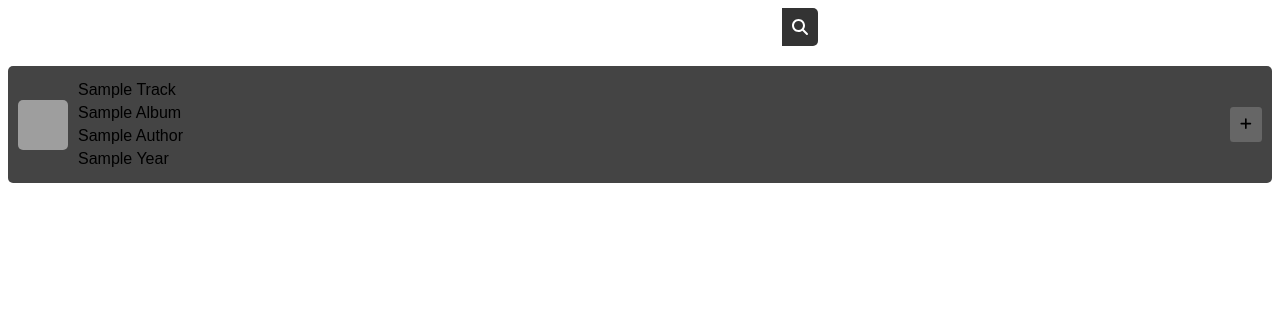
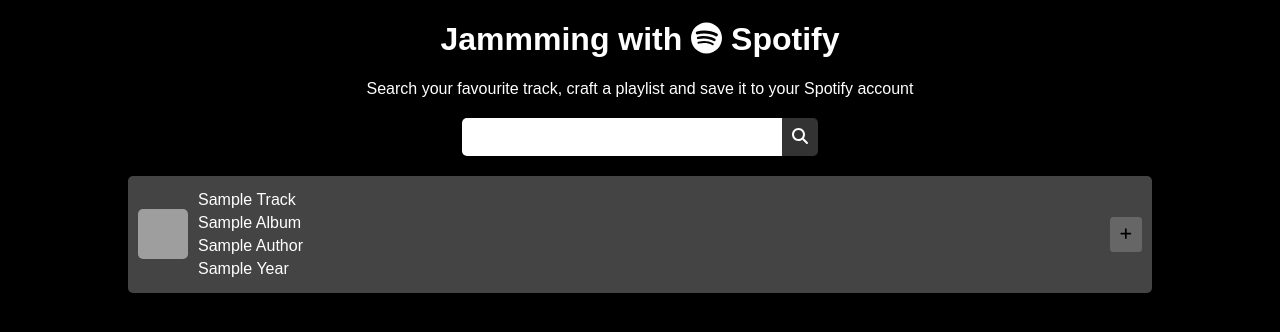
Before and after one commit to dabuar98/jammming, a React (Create React App) app: page / in a window 1280 px wide. Shown: the top 332 px of the page. Built offline with nearby package versions, Linux system fonts and the light colour scheme; grey boxes are pictures that could not be loaded.

Commit message:
Improve page layout and add style sheet

```diff
--- a/src/App.css
+++ b/src/App.css
@@ -1,38 +1,25 @@
-.App {
-  text-align: center;
+body {
+    margin: 0;
+    font-family: Arial, sans-serif;
+    background-color: #000;
+    color: #fff;
 }
 
-.App-logo {
-  height: 40vmin;
-  pointer-events: none;
+.container {
+    width: 80%;
+    margin: auto;
+    text-align: center;
 }
 
-@media (prefers-reduced-motion: no-preference) {
-  .App-logo {
-    animation: App-logo-spin infinite 20s linear;
-  }
+header {
+    margin-top: 20px;
 }
 
-.App-header {
-  background-color: #282c34;
-  min-height: 100vh;
-  display: flex;
-  flex-direction: column;
-  align-items: center;
-  justify-content: center;
-  font-size: calc(10px + 2vmin);
-  color: white;
+header h1 {
+    font-size: 2em;
 }
 
-.App-link {
-  color: #61dafb;
+header p {
+    font-size: 1em;
+    margin-bottom: 20px;
 }
-
-@keyframes App-logo-spin {
-  from {
-    transform: rotate(0deg);
-  }
-  to {
-    transform: rotate(360deg);
-  }
-}
--- a/src/App.js
+++ b/src/App.js
@@ -1,18 +1,27 @@
-// import Track from './Track'
+import React from 'react';
 import SearchBar from './SearchBar'
 import SearchResults from './SearchResults';
+import { FontAwesomeIcon } from '@fortawesome/react-fontawesome'
+import { faSpotify } from '@fortawesome/free-brands-svg-icons'
+import './App.css'
 
 function App() {
   return (
-    <>
-      <SearchBar />
-      {/* <Track  albumCover="../public/logo192.png"
-              trackName="Sample Track"
-              trackAuthor="Sample Author"
-              trackYear="Sample Year" /> */}
 
-      <SearchResults />
-    </>
+      <div className="container">
+
+        <header>
+            <h1>Jammming with <FontAwesomeIcon icon={faSpotify}/> Spotify</h1>
+            <p>Search your favourite track, craft a playlist and save it to your Spotify account</p>
+        </header>
+
+        <SearchBar />
+
+        <div className='content'>
+          <SearchResults />
+        </div>
+
+      </div>
   );
 }
 
```
